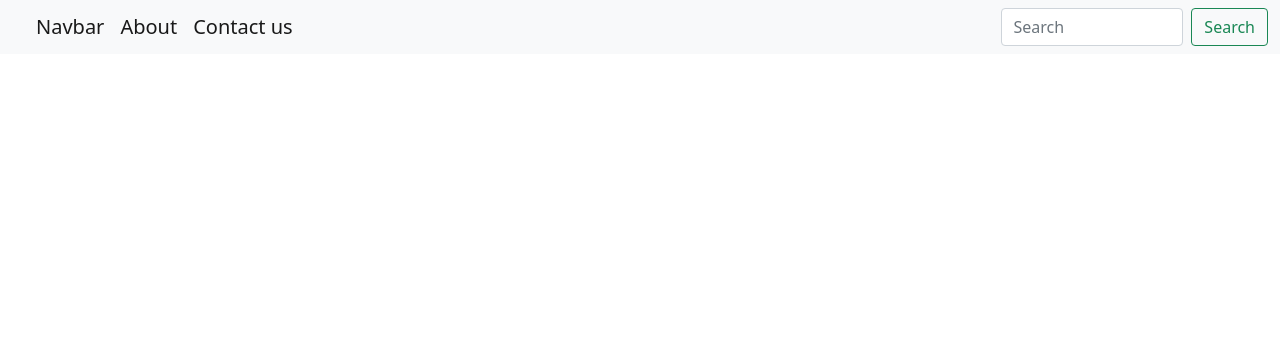
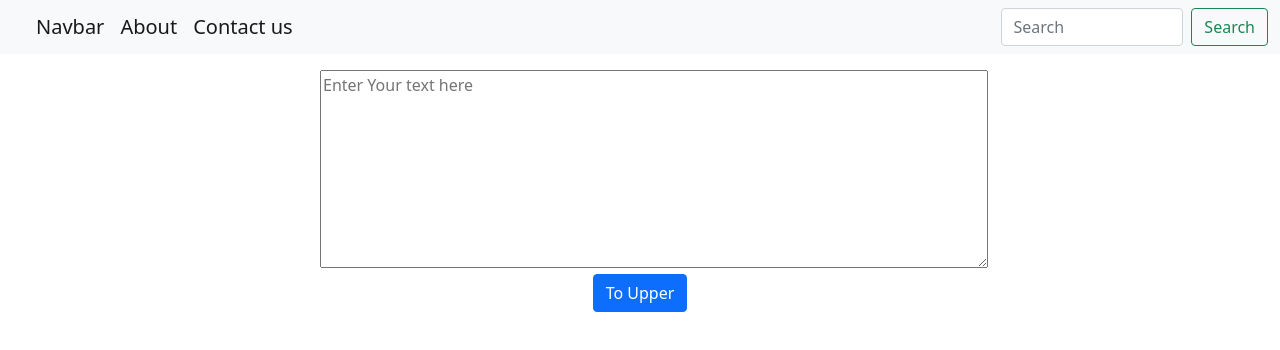
Before and after one commit to ameen-ansari/1st-React-App, a React (Create React App) app: page / in a window 1280 px wide. Shown: the top 350 px of the page. Built offline with nearby package versions, Linux system fonts and the light colour scheme.

Commit message:
make a react web

```diff
--- a/src/App.js
+++ b/src/App.js
@@ -1,9 +1,11 @@
 import './App.css'
 import Navbar from './components/Navbar'
+import Textarea from './components/Textarea'
 function App() {
   return (
     <>
-    <Navbar/>
+    <Navbar name='Navbar' contactus='Contact us' about='About'/>
+    <Textarea/>
     </>
   )
 }
--- /dev/null
+++ b/src/components/Textarea.js
@@ -0,0 +1,20 @@
+import React, {useState} from 'react'
+
+export default function Textarea() {
+  const [text , settext] = useState('')
+  const toupper = () => {
+   let newtext = text.toUpperCase()
+   settext(newtext)
+  }
+  const textarea = (a) => {
+    settext(a.target.value)
+  }
+  return (
+    <div className="w-50 mx-auto mt-3">
+      <textarea cols="70" value={text} onChange={textarea} rows="8" placeholder='Enter Your text here'></textarea>
+      <div className="w-50 mx-auto d-flex justify-content-center">
+        <button className='btn btn-primary' onClick={toupper}>To Upper</button>
+      </div>
+    </div>
+  )
+}
```
